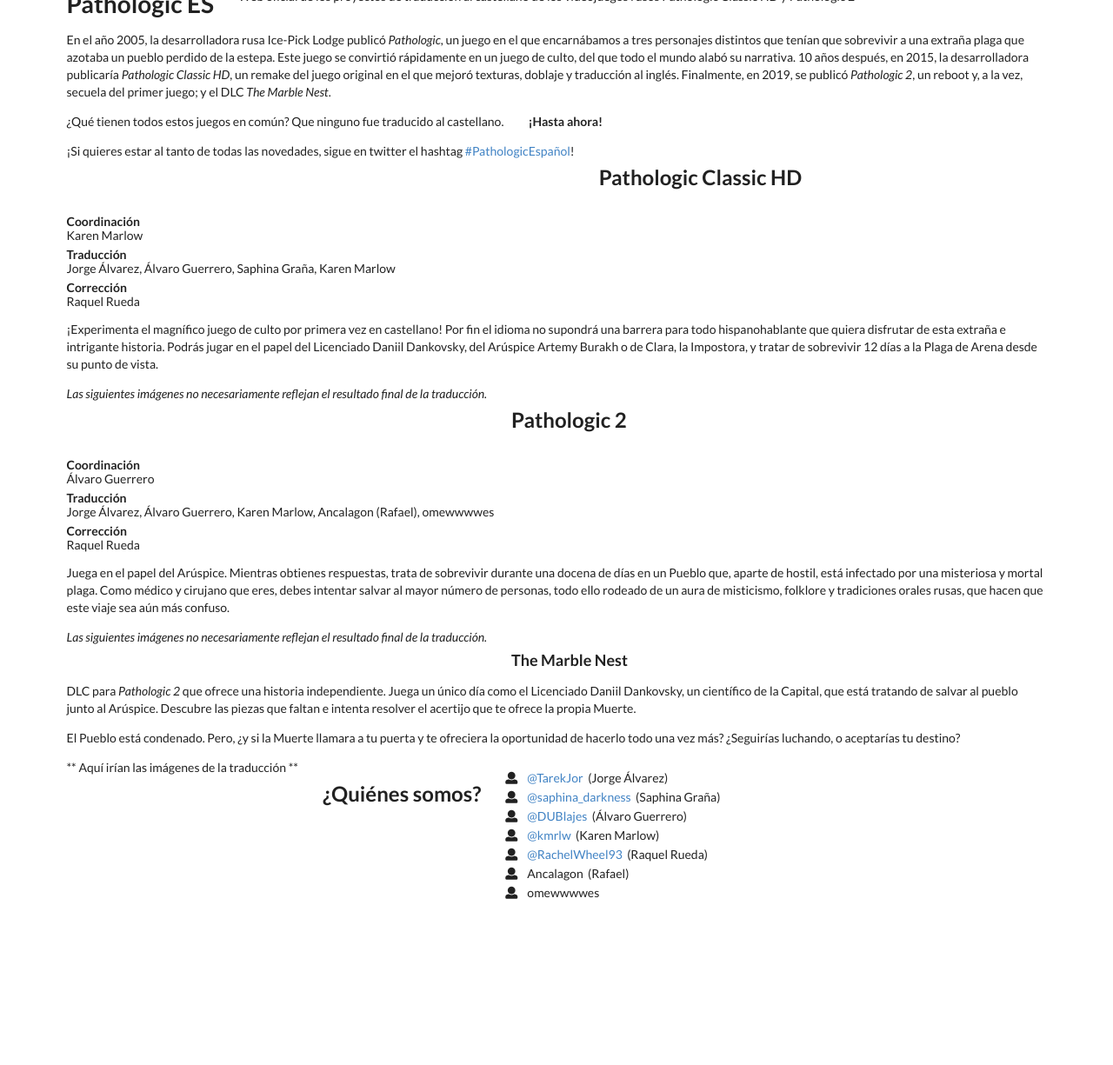
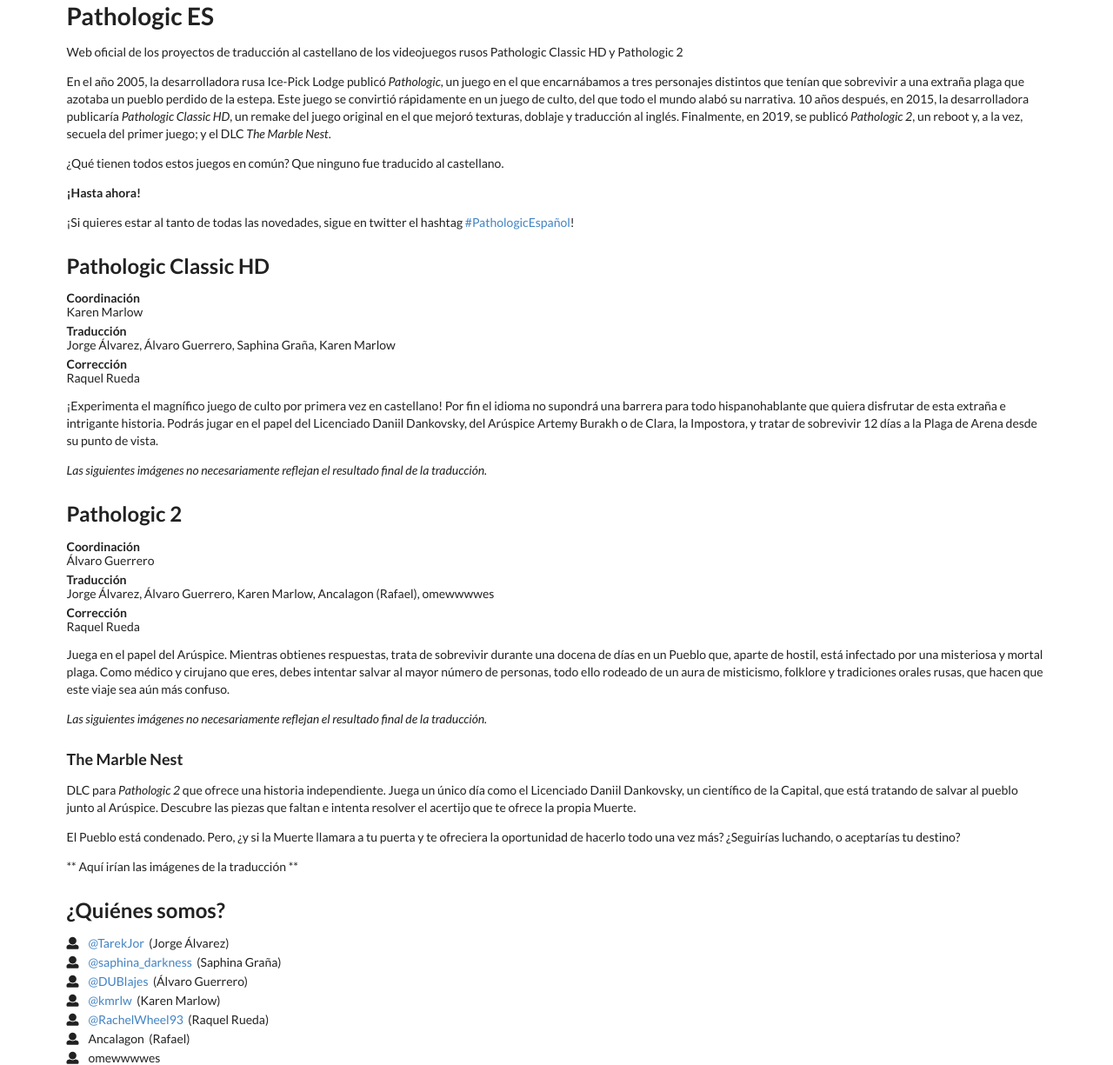
Before and after one commit to pathologic-es/pathologic-es.github.io, a Jekyll site: the page built from index.md, in a window 1280 px wide. Shown: the whole page at 87% size. Built offline with Jekyll 4.4.1, drawn with Linux system fonts in a browser that asks for light colours; before the commit the page ends 1035 px from its top, so only the background shows below that.

Commit message:
Update default.html

```diff
--- a/_layouts/default.html
+++ b/_layouts/default.html
@@ -10,7 +10,7 @@
 	<link rel="stylesheet" href="{{ site.url }}/assets/styles.css" />
 	<script src="https://cdnjs.cloudflare.com/ajax/libs/semantic-ui/2.4.1/semantic.min.js" integrity="sha512-dqw6X88iGgZlTsONxZK9ePmJEFrmHwpuMrsUChjAw1mRUhUITE5QU9pkcSox+ynfLhL15Sv2al5A0LVyDCmtUw==" crossorigin="anonymous"></script>
 	<body>
-		<div class="ui stackable grid container">
+		<div class="ui container">
 			<h1>{{ site.title }}</h1>
 			<p>{{ site.description }}</p>
 			{{ content }}
```
